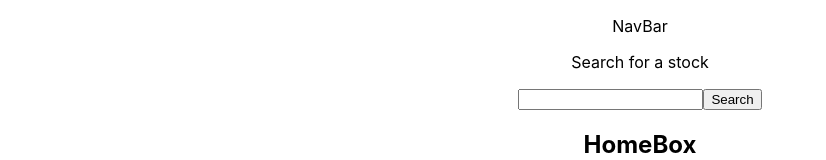
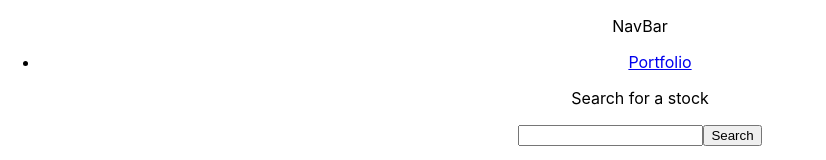
Before and after one commit to sarahvii/phoenix-app, a React (Create React App) app in the folder client/: page / in a window 1280 px wide. Shown: the top 160 px of the page, without its empty margins (0-826 px from the left). Built offline with nearby package versions, Linux system fonts and the light colour scheme; no server answers.

Commit message:
added a temp link to the portfolio page, and links from portfolio stocks

```diff
--- a/client/src/components/NavBar.js
+++ b/client/src/components/NavBar.js
@@ -1,11 +1,19 @@
-import React from 'react'
+import React from 'react';
+import { Link } from 'react-router-dom';
 
 const NavBar = () => {
   return (
     <>
       <p>NavBar</p>
+      <nav>
+        <ul>
+          <li>
+            <Link to="/portfolio">Portfolio</Link>
+          </li>
+        </ul>
+      </nav>
     </>
   );
 }
 
-export default NavBar
+export default NavBar;
--- a/client/src/components/StockItem.js
+++ b/client/src/components/StockItem.js
@@ -2,6 +2,7 @@
 import styled from "styled-components";
 import calculateProfitLoss from "../services/CalculateProfitOrLoss";
 import {StockContext} from "../services/StockContext";
+import { Link } from "react-router-dom";
 
 
 const StockItem = ({ stock, handleStockClick, handleCalculatedValues }) => {
@@ -41,6 +42,7 @@
 
 
   return (
+    <StyledLink to="/stocks">
       <StockItemDiv onClick={() => handleStockClick(stock.ticker)}>
         <CompanyInfo>
           <StockTicker>{stock.ticker}</StockTicker>
@@ -54,8 +56,11 @@
           <ProfitOrLoss isProfit={isProfit}>${Math.abs(profitLoss).toFixed(2)}</ProfitOrLoss>
         </PerformanceInfo>
       </StockItemDiv>
+    </StyledLink>
   );
 };
+
+
   const StockItemDiv = styled.div`
     border: 5px solid black;
     margin: 10px;
@@ -112,5 +117,10 @@
     font-weight: bold;
   `;
 
+  const StyledLink = styled(Link)`
+    text-decoration: none;
+    color: inherit;
+  `;
+
 
 export default StockItem;
```
Lines whose indentation alone changed are shown as unchanged.
